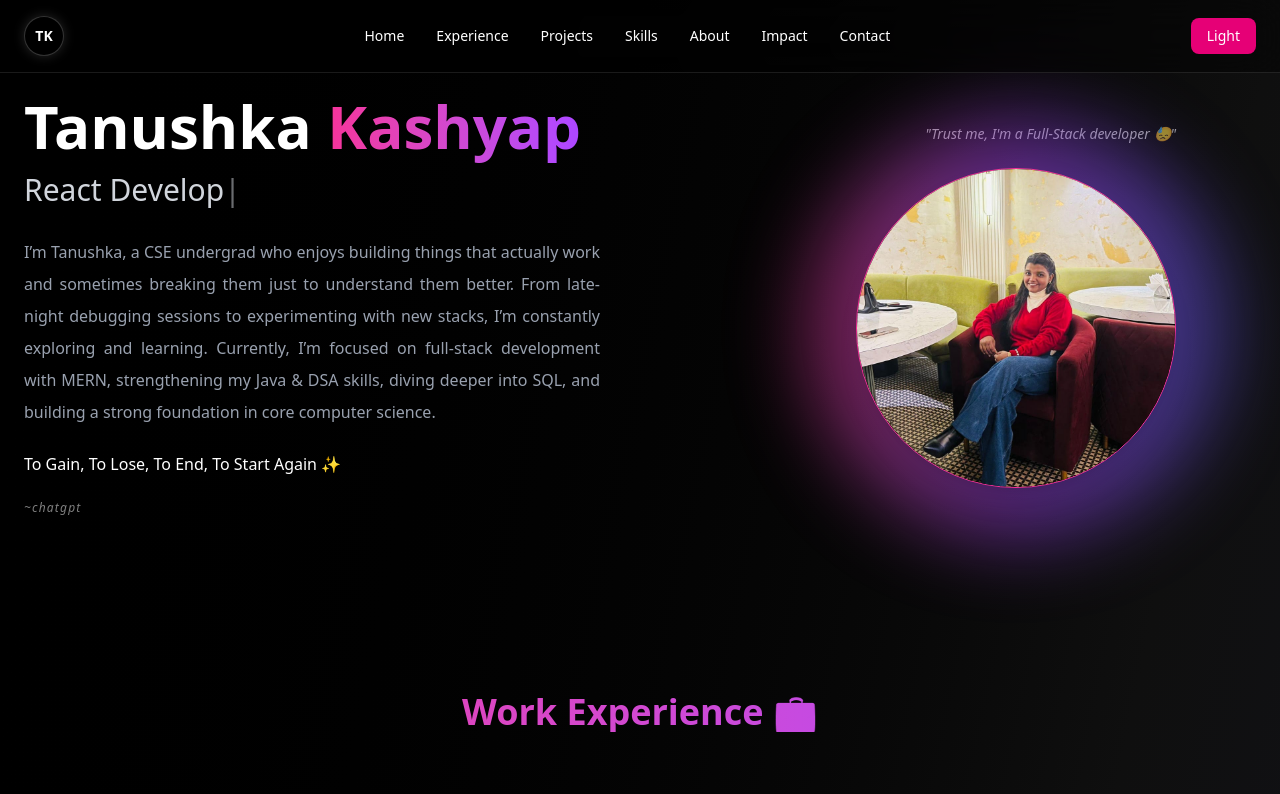
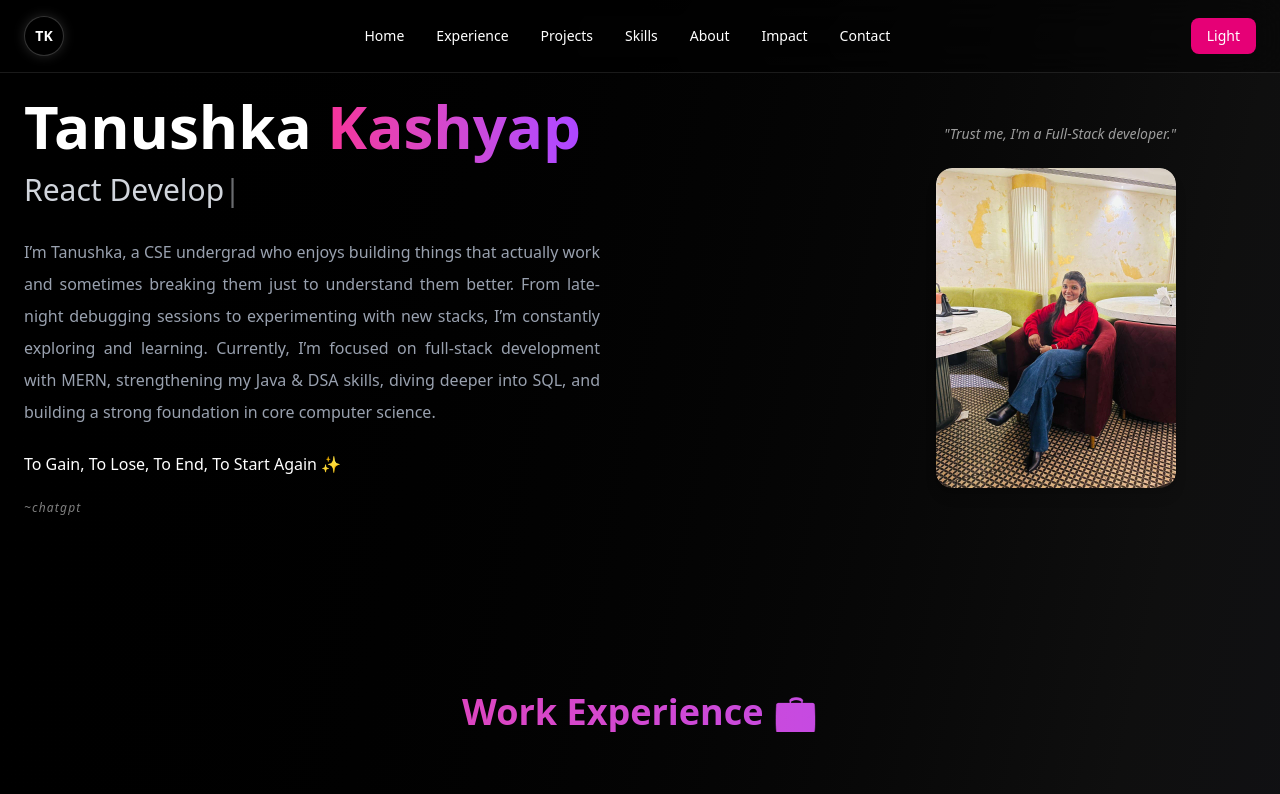
Before and after one commit to Tanukash12/TanuKash-Portfolio, a React (Vite) app: page / in a window 1280 px wide. Shown: the top 794 px of the page. Built offline with nearby package versions, Linux system fonts and the light colour scheme.

Commit message:
Refactor Hero component photo section for improved layout and styling

```diff
--- a/src/components/Hero.jsx
+++ b/src/components/Hero.jsx
@@ -67,24 +67,32 @@ const Hero = () => {
 
     {/* TRUST TEXT */}
     <p className="text-sm text-white/60 italic mb-6 text-center md:text-right">
-      "Trust me, I'm a Full-Stack developer 😓"
+      "Trust me, I'm a Full-Stack developer."
     </p>
 
     {/* PHOTO */}
-    <div className="relative flex items-center justify-center">
+<div className="flex items-center justify-center">
 
-      {/* glow */}
-      <div className="absolute w-75 h-75 md:w-105 md:h-105 rounded-full bg-linear-to-r from-pink-500 via-purple-500 to-indigo-500 blur-2xl opacity-40 animate-pulse"></div>
+  <div className="
+    w-40 h-52
+sm:w-48 sm:h-60
+md:w-52 md:h-64
+lg:w-56 lg:h-72
+xl:w-60 xl:h-80
+    rounded-2xl
+    overflow-hidden
+    shadow-lg
+    transition duration-500
+  ">
+    <img
+      src="/assets/Tanu.jpeg"
+      alt="Tanushka"
+      className="w-full h-full object-cover rounded-2xl"
+    />
+  </div>
 
-      {/* avatar */}
-      <div className="relative w-56 h-56 md:w-80 md:h-80 rounded-full bg-black border border-pink-500 overflow-hidden shadow-xl">
-        <img
-          src="/assets/Tanu.jpeg"
-          alt="Tanushka"
-          className="w-full h-full object-cover"
-        />
-      </div>
-    </div>
+</div>
+
   </div>
 
   {/* LEFT SIDE TEXT */}
```
